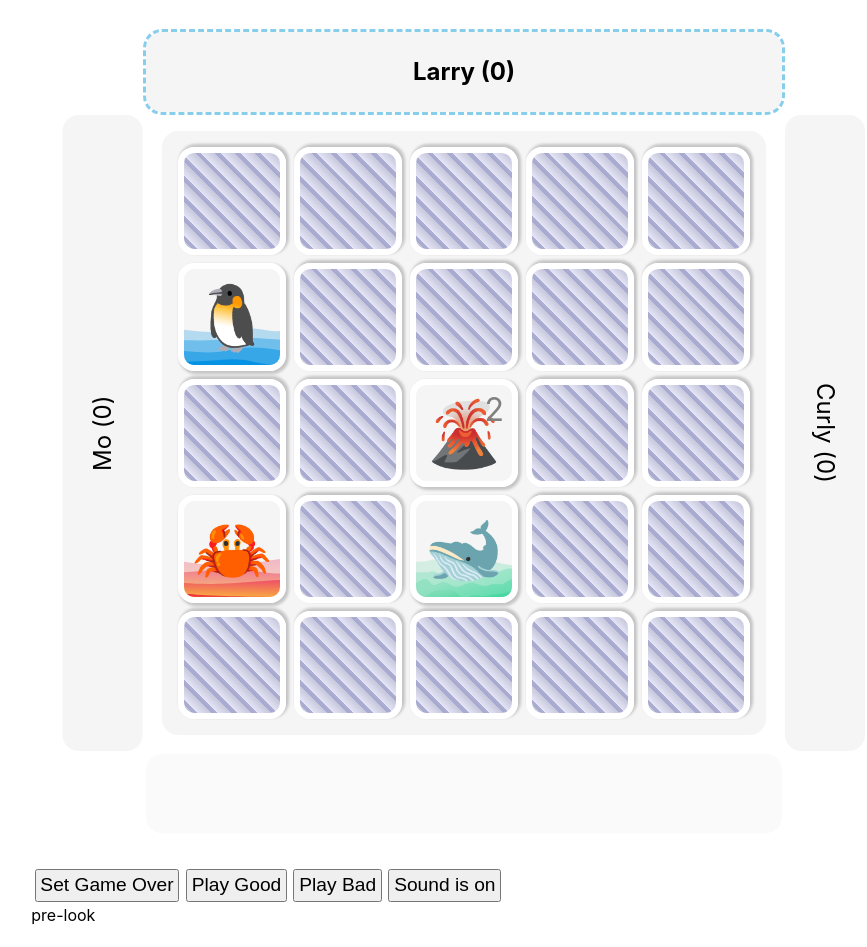
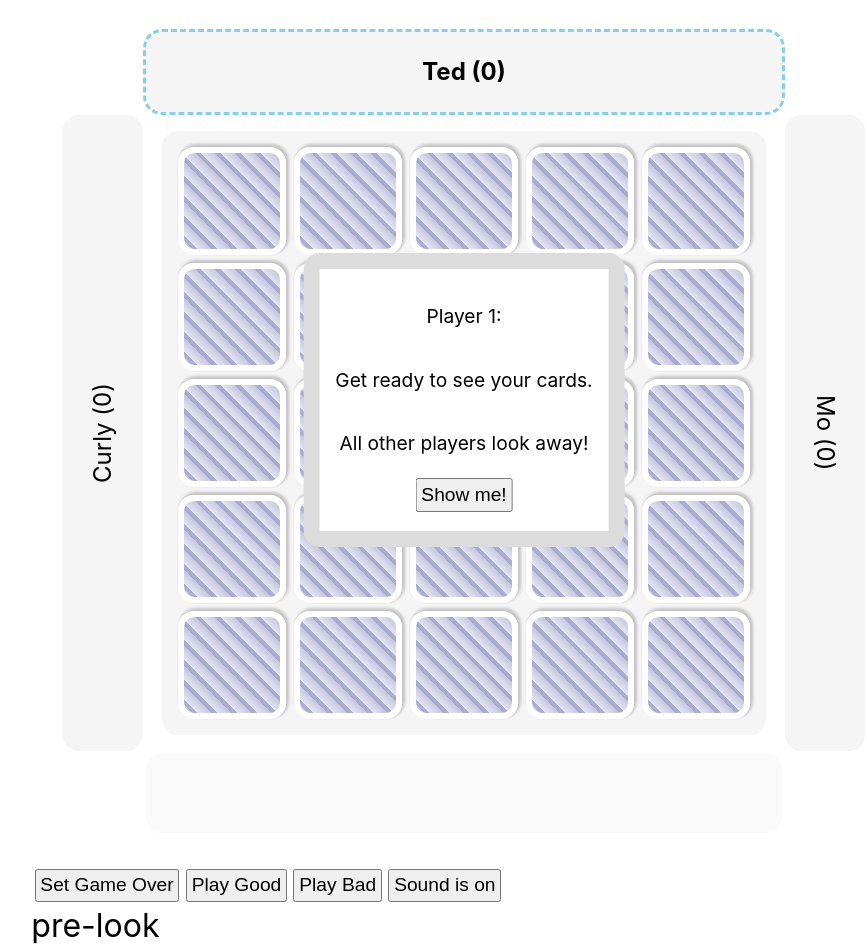
Before and after one commit to nbogie/pirate-memory-game-react, a React (Vite) app: page / in a window 1280 px wide. Both pictures are taken after a click on the button "Start!". Shown: the whole page, without its empty margins (176-1043 px from the left). Before the commit the page ends 926 px from the top, so only its background shows below. Built offline with nearby package versions, Linux system fonts and the light colour scheme; no server answers.

Commit message:
finished prelook logic

```diff
--- a/src/components/App.css
+++ b/src/components/App.css
@@ -31,6 +31,7 @@
   padding: 1rem;
   border-radius: 1rem;
   width: fit-content;
+  position: relative;
 }
 
 .playerArea {
@@ -156,9 +157,6 @@
   font-size: 2rem;
 }
 
-
-
-
 .gameOver {
   font-size: 1.5rem;
 }
@@ -169,3 +167,21 @@
   padding: 0.2em;
   margin: 0.2rem;
 }
+
+.prelookInstructions {
+  position: absolute;
+  top: 50%;
+  right: 50%;
+  transform: translate(50%, -50%);
+  font-size: 1.2rem;
+  border: 1rem solid gainsboro;
+  border-radius: 1rem;
+  background: white;
+  display: grid;
+  place-items: center;
+  padding: 1rem;
+}
+
+.roundPhase {
+  font-size: 2rem;
+}
--- a/src/components/GameOverView.tsx
+++ b/src/components/GameOverView.tsx
@@ -26,10 +26,13 @@
     copyOfPlayers.sort((a, b) => a.total < b.total ? -1 : 1).reverse();
     return { players: copyOfPlayers }
 }
+
 type PlayerStateWithScore = PlayerState & Score
+
 interface ScoringReport {
     players: PlayerStateWithScore[]
 }
+
 interface Score {
     total: number;
 }
--- a/src/components/PirateMemoryGame.tsx
+++ b/src/components/PirateMemoryGame.tsx
@@ -5,9 +5,9 @@
 import { CardView } from "./CardView";
 import { GameOverView } from "./GameOverView";
 import { PlayersAtTableEdges } from "./PlayersAtTableEdges";
+import { PrelookInstructions, GameStateInPrelookRoundPhase } from "./PrelookInstructions";
 import { TreasureCardView } from "./TreasureCardView";
 import { useSequencedSoundConsumer } from "./useSequencedSoundConsumer";
-// import { OLDPlayersAtTableMini } from "./OLDPlayersAtTableMini";
 
 interface PirateMemoryGameProps {
     numPlayers: NumPlayers;
@@ -62,14 +62,20 @@
                     {centreCard}
                 </div>
             </div>
+            {/* TODO: remove the typescript 'as'.
+            Intention is to make this component only accept a gamestate prop where the game state is in a current state (specifically, in "pre-look" roundPhase), as per the condition.
+            */}
+            {
+                gameState.roundPhase.type === "pre-look" && <PrelookInstructions dispatch={dispatch} gameState={gameState as GameStateInPrelookRoundPhase} />
+            }
             <div>
                 <button onClick={() => dispatch({ type: "cheat-set-game-over" })}>Set Game Over</button>
                 <button onClick={() => soundPlayer.play("match")}>Play Good</button>
                 <button onClick={() => soundPlayer.play("no-match")}>Play Bad</button>
                 <button onClick={() => setSoundIsOn(prev => !prev)}>Sound is {soundIsOn ? "on" : "off"}</button>
 
-                {/* <OLDPlayersAtTableMini gameState={gameState} /> */}
-                <div>{gameState.roundPhase.type}</div>
+                <div className="roundPhase">{gameState.roundPhase.type}</div>
+
                 {
                     gameState.roundPhase.type === "game-over" &&
                     <GameOverView gameState={gameState} dispatch={dispatch} />
--- /dev/null
+++ b/src/components/PrelookInstructions.tsx
@@ -0,0 +1,22 @@
+import { Dispatch } from "react";
+import { GameState } from "../gameCore/gameState";
+import { PrelookRoundPhase } from "../gameCore/roundPhase";
+import { Action } from "../reducer/action";
+
+export type GameStateInPrelookRoundPhase = GameState & { roundPhase: PrelookRoundPhase; };
+export function PrelookInstructions<T extends GameStateInPrelookRoundPhase>(props: { gameState: T; dispatch: Dispatch<Action>; }): JSX.Element {
+    const { who, stage } = props.gameState.roundPhase;
+
+    return <div className="prelookInstructions">
+        <p>
+            Player {who}:
+        </p>
+        {stage === "get-ready" ?
+            <>
+                <p>Get ready to see your cards.</p>
+                <p>All other players look away!</p>
+            </> :
+            <p>Memorise your cards.</p>}
+        <button onClick={() => props.dispatch({ type: "advance-prelook" })}>{stage === "get-ready" ? "Show me!" : "I'm done!"}</button>
+    </div>;
+}
--- a/src/gameCore/gameState.ts
+++ b/src/gameCore/gameState.ts
@@ -28,14 +28,12 @@
     const deck = createDeck();
     const players = createRandomPlayers(numPlayers);
 
-    const cardsToPreview = shuffle(deck).slice(0, 3);
-    cardsToPreview.forEach(c => c.isFaceUp = true)
     const gameState: GameState = {
         cards: shuffle(deck),
         players,
         currentPlayerIx: 0,
         playerToStartNextRound: null,
-        roundPhase: { type: "pre-look" },
+        roundPhase: { type: "pre-look", stage: "get-ready", who: 1 },
         treasureCardPile: createTreasureCardPile(),
         scheduledNotes: []
     };
@@ -62,3 +60,12 @@
     const treasureValues = [1, 1, 2, 2, 2, 3, 4];
     return shuffle(treasureValues).map(v => ({ value: v }))
 }
+
+
+export function turnAllCardsFaceDown(cards: Card[]): Card[] {
+    return cards.map(c => ({ ...c, isFaceUp: false }))
+}
+
+export function turnAllCardsFaceUp(cards: Card[]): Card[] {
+    return cards.map(c => ({ ...c, isFaceUp: true }))
+}
--- a/src/reducer/action.ts
+++ b/src/reducer/action.ts
@@ -1,8 +1,9 @@
 import { Card } from "../gameCore/card";
 
-export type Action = FlipCardAction | StartNewGameAction | AwardTreasureAction | CheatSetGameOverAction;
+export type Action = FlipCardAction | StartNewGameAction | AwardTreasureAction | CheatSetGameOverAction | AdvancePreLookAction;
 
 export type FlipCardAction = { type: "flip"; clickedCard: Card };
 export type AwardTreasureAction = { type: "award-treasure", winnerIx: number };
+export type AdvancePreLookAction = { type: "advance-prelook" };
 export type StartNewGameAction = { type: "start-new-game" };
 export type CheatSetGameOverAction = { type: "cheat-set-game-over" };
--- /dev/null
+++ b/src/reducer/advancePrelook.ts
@@ -0,0 +1,54 @@
+import { seatPlayersAtTable } from "../components/seatPlayersAtTable";
+import { Card } from "../gameCore/card";
+import { GameState, PlayerState, turnAllCardsFaceDown } from "../gameCore/gameState";
+
+export function advancePrelook(gs: GameState): GameState {
+
+    if (gs.roundPhase.type !== "pre-look") {
+        return gs;
+    }
+
+    const { who, stage } = gs.roundPhase;
+    //shows a player their cards
+    if (stage === "get-ready") {
+        return {
+            ...gs,
+            roundPhase: { ...gs.roundPhase, stage: "look" },
+            cards: cardsForPrelookForPlayer(gs, (who - 1) as 0 | 1 | 2 | 3)
+        }
+    }
+
+    //finishes look phase for a player.
+    //turn cards all face down
+    // if not at last player
+    //    go next player
+    // else
+    //    move into game
+    if (who < gs.players.length) {
+        return {
+            ...gs, cards: turnAllCardsFaceDown(gs.cards),
+            roundPhase: {
+                ...gs.roundPhase,
+                who: who + 1 as 1 | 2 | 3 | 4,
+                stage: "get-ready"
+            }
+        }
+    }
+    //all done with prelook for all players
+    return { ...gs, cards: turnAllCardsFaceDown(gs.cards), roundPhase: { type: "in-play", prevCard: null, prevPrevCard: null } }
+}
+
+function cardsForPrelookForPlayer(gs: GameState, playerIx: 0 | 1 | 2 | 3): Card[] {
+    const cardIndicesOnCompassPoints: Record<0 | 1 | 2 | 3, [number, number, number]> = {
+        0: [1, 2, 3],
+        1: [9, 13, 18],
+        2: [20, 21, 22],
+        3: [5, 10, 14]
+    }
+    const seatedPlayers = seatPlayersAtTable(gs.players);
+    const seatsWithIndices = seatedPlayers.map((playerOrNull, ix) => ({ player: playerOrNull, indices: cardIndicesOnCompassPoints[ix as 0 | 1 | 2 | 3] }));
+    const indicesForThesePlayers = seatsWithIndices.filter(({ player }) => player !== null).map(({ player, indices }) => indices);
+    const cardIndicesForPlayer = indicesForThesePlayers[playerIx];
+    return gs.cards.map((c, ix) => ({ ...c, isFaceUp: cardIndicesForPlayer.includes(ix) }));
+
+}
--- a/src/reducer/awardTreasure.ts
+++ b/src/reducer/awardTreasure.ts
@@ -1,4 +1,4 @@
-import { GameState, getPlayerByPosIndex, PlayerState } from "../gameCore/gameState";
+import { GameState, getPlayerByPosIndex, PlayerState, turnAllCardsFaceDown } from "../gameCore/gameState";
 import { setupGameOver } from "./setupGameOver";
 
 export function awardTreasure(gs: GameState, winnerIx: number): GameState {
@@ -31,7 +31,7 @@
     const currentPlayerIx = startingPlayer ? gs.players.findIndex(ps => ps.name === startingPlayer.name) : 0;
     return {
         ...gs,
-        cards: gs.cards.map(c => ({ ...c, isFaceUp: false })),
+        cards: turnAllCardsFaceDown(gs.cards),
         players: gs.players.map(p => ({ ...p, isStillIn: true })),
         currentPlayerIx,
         playerToStartNextRound: null,
--- a/src/reducer/endPrelookPhase.ts
+++ b/src/reducer/endPrelookPhase.ts
@@ -1,9 +1,9 @@
-import { GameState } from "../gameCore/gameState";
+import { GameState, turnAllCardsFaceDown } from "../gameCore/gameState";
 
 export function endPrelookPhase(gs: GameState): GameState {
     return {
         ...gs,
-        cards: gs.cards.map(c => ({ ...c, isFaceUp: false })),
+        cards: turnAllCardsFaceDown(gs.cards),
         roundPhase: { type: "in-play", prevCard: null, prevPrevCard: null },
     };
 }
--- a/src/reducer/reducerFunction.ts
+++ b/src/reducer/reducerFunction.ts
@@ -7,14 +7,13 @@
 import { GameState } from "../gameCore/gameState";
 import { setupGameOver } from "./setupGameOver";
 import { startNewGame } from "./startNewGame";
+import { advancePrelook } from "./advancePrelook";
 
 export function reducerFunction(gs: GameState, action: Action): GameState {
     switch (action.type) {
         case "flip":
             if (gs.roundPhase.type === "in-play" && !action.clickedCard.isFaceUp) {
                 return flipCard(gs, action);
-            } else if (gs.roundPhase.type === "pre-look") {
-                return endPrelookPhase(gs);
             } else {
                 return gs;
             }
@@ -24,6 +23,8 @@
             return awardTreasure(gs, action.winnerIx);
         case "cheat-set-game-over":
             return setupGameOver(gs);
+        case "advance-prelook":
+            return advancePrelook(gs);
         default: throw new UnreachableCodeError(action, "unreachable");
     }
 }
--- a/src/reducer/setupGameOver.ts
+++ b/src/reducer/setupGameOver.ts
@@ -1,11 +1,11 @@
-import { GameState } from "../gameCore/gameState";
+import { GameState, turnAllCardsFaceUp } from "../gameCore/gameState";
 
 
 
 export function setupGameOver(gs: GameState): GameState {
     return {
         ...gs,
-        cards: gs.cards.map(c => ({ ...c, isFaceUp: true })),
+        cards: turnAllCardsFaceUp(gs.cards),
         roundPhase: { type: "game-over" },
     };
 }
```
Also changed, not shown: src/gameCore/roundPhase.ts (+10 -8 lines).
